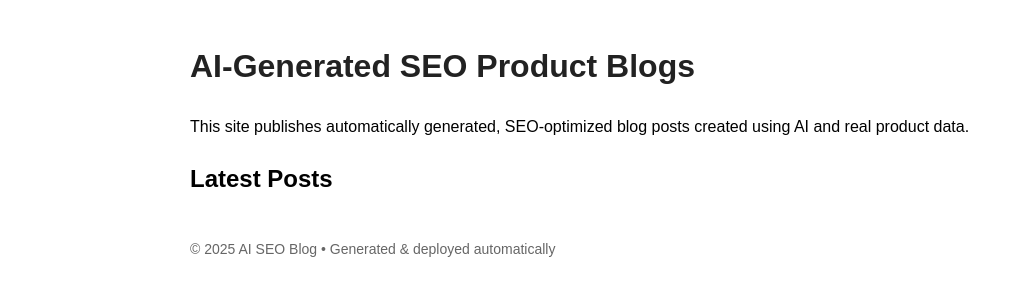
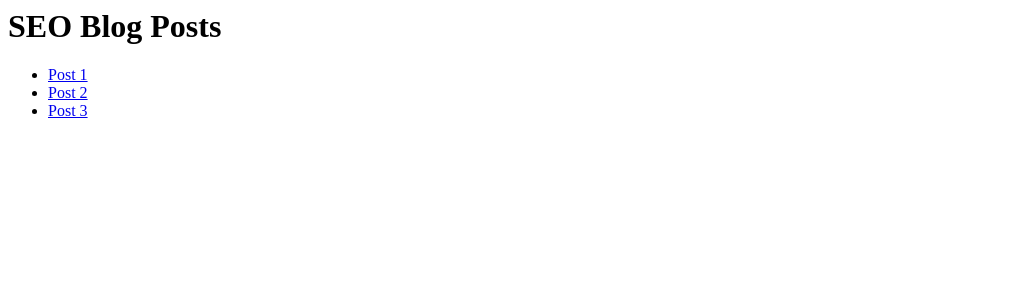
Before and after one commit to Rishit2403/seo-blog-site, a plain HTML site: page index.html in a window 1280 px wide. Shown: the whole page, without its empty margins (0-1018 px from the left). Drawn offline with Linux system fonts and the light colour scheme.

Commit message:
Update index

```diff
--- a/index.html
+++ b/index.html
@@ -1,78 +1 @@
-<!DOCTYPE html>
-<html lang="en">
-<head>
-    <meta charset="UTF-8">
-
-    <title>AI-Generated SEO Product Blogs</title>
-
-    <!-- SEO Meta -->
-    <meta name="description" content="Automatically generated, SEO-optimized product blogs using AI. Updated regularly with fresh content.">
-    <meta name="robots" content="index, follow">
-    <link rel="canonical" href="https://Rishit2403.github.io/seo-blog-site/">
-
-    <!-- Open Graph -->
-    <meta property="og:title" content="AI-Generated SEO Product Blogs">
-    <meta property="og:description" content="Automatically generated, SEO-optimized product blogs using AI.">
-    <meta property="og:type" content="website">
-    <meta property="og:url" content="https://Rishit2403.github.io/seo-blog-site/">
-
-    <!-- Basic Styling -->
-    <style>
-        body {
-            font-family: Arial, sans-serif;
-            max-width: 900px;
-            margin: auto;
-            padding: 20px;
-            line-height: 1.6;
-        }
-        h1 {
-            color: #222;
-        }
-        ul {
-            list-style-type: none;
-            padding-left: 0;
-        }
-        li {
-            margin-bottom: 10px;
-        }
-        a {
-            text-decoration: none;
-            color: #0066cc;
-        }
-        a:hover {
-            text-decoration: underline;
-        }
-        footer {
-            margin-top: 40px;
-            font-size: 14px;
-            color: #666;
-        }
-    </style>
-</head>
-
-<body>
-
-    <h1>AI-Generated SEO Product Blogs</h1>
-
-    <p>
-        This site publishes automatically generated, SEO-optimized blog posts
-        created using AI and real product data.
-    </p>
-
-    <h2>Latest Posts</h2>
-
-    <ul>
-        <!-- AUTO-GENERATED LINKS (DO NOT EDIT MANUALLY) -->
-        <!-- Example:
-        <li>
-            <a href="posts/post_1.html">Best Wireless Headphones Under ₹5000</a>
-        </li>
-        -->
-    </ul>
-
-    <footer>
-        <p>© 2025 AI SEO Blog • Generated & deployed automatically</p>
-    </footer>
-
-</body>
-</html>
+<h1>SEO Blog Posts</h1><ul><li><a href="posts/post_1.html">Post 1</a></li><li><a href="posts/post_2.html">Post 2</a></li><li><a href="posts/post_3.html">Post 3</a></li></ul>
```
